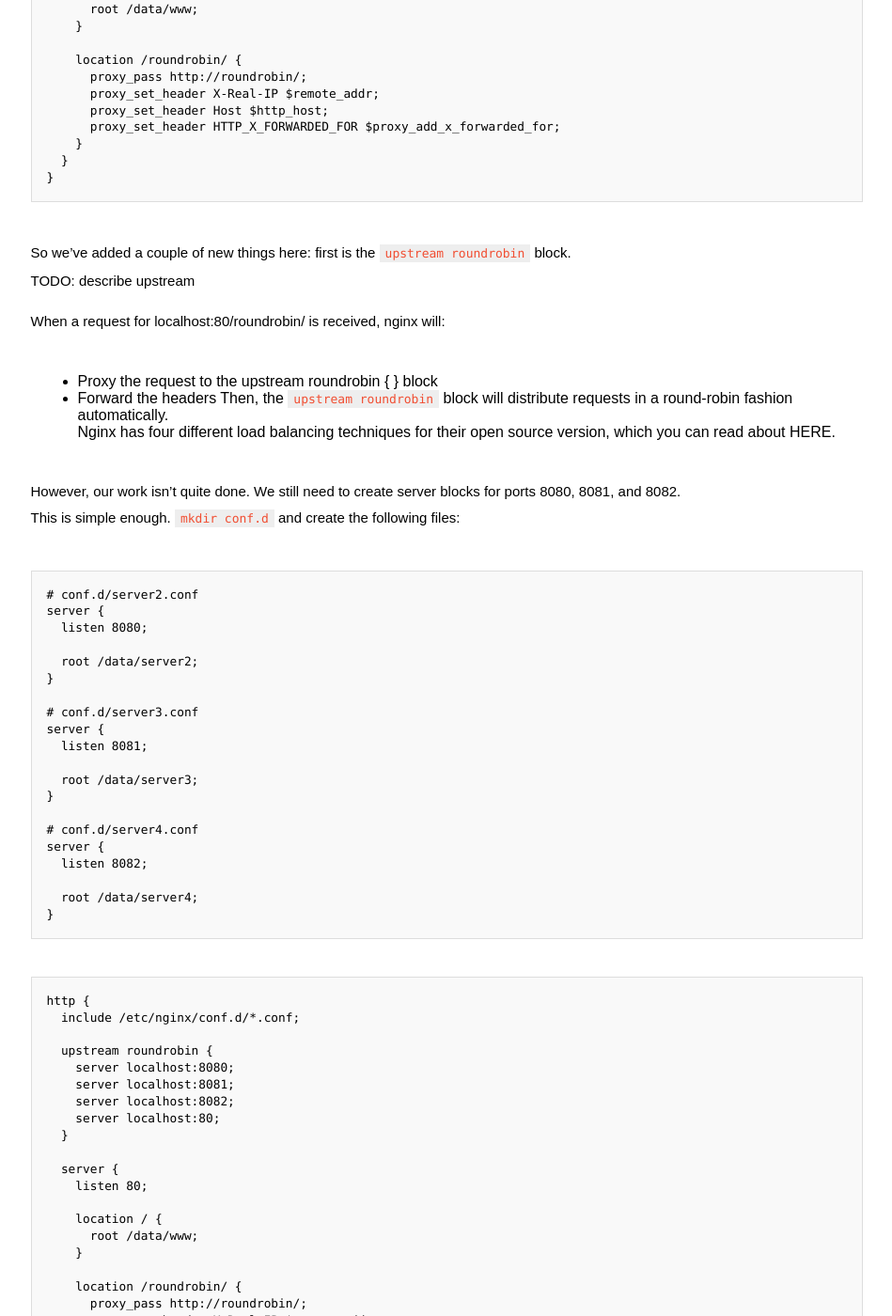
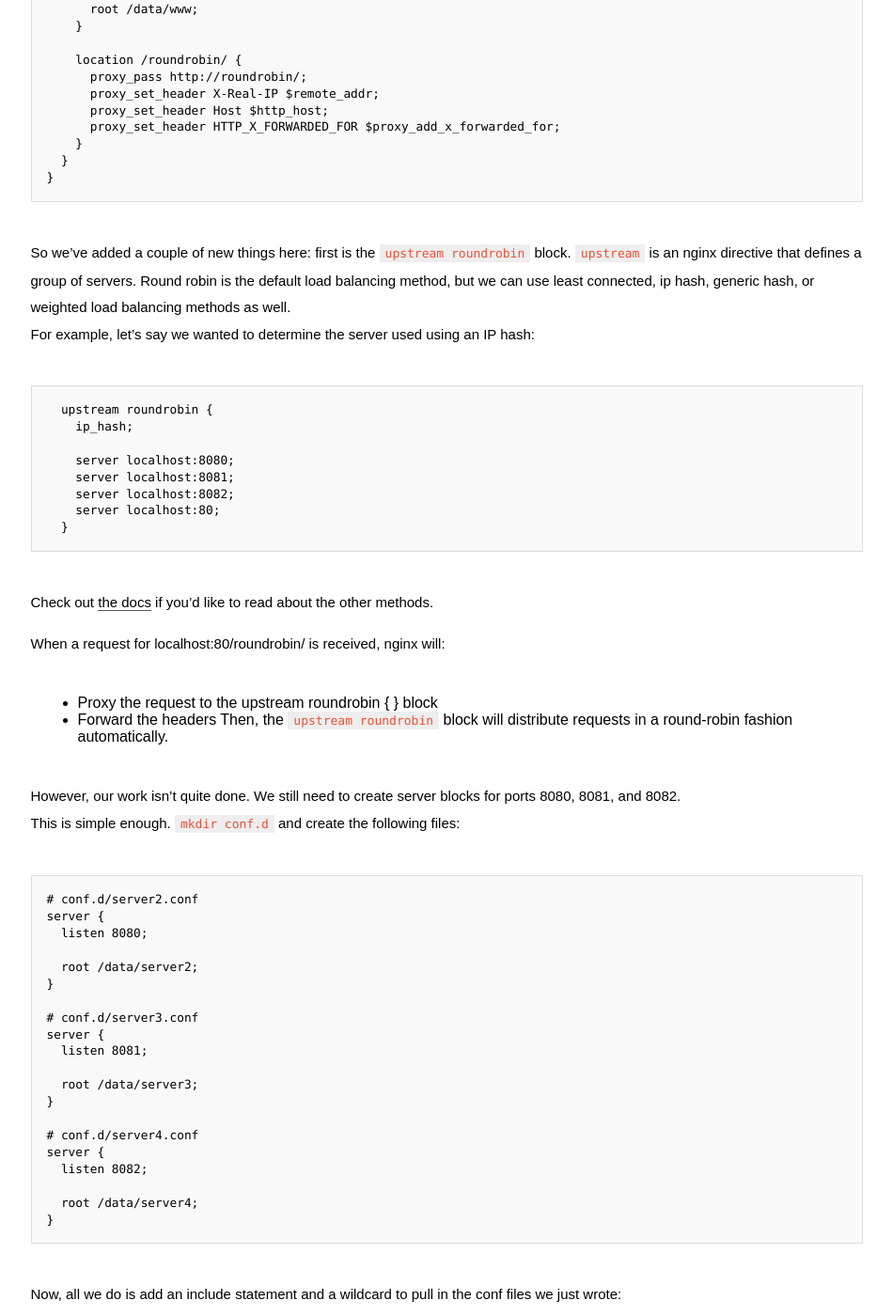
Before and after one commit to johnmarinelli/johnmarinelli.github.io, a Jekyll site: the page built from _posts/2015-12-05-load-balancer-nginx.md, in a window 1280 px wide and 1400 px high, scrolled down 1330 px. Shown: the whole window at 94% size, without its empty margins (165-1114 px from the left). Built offline with Jekyll 4.4.1, drawn with Linux system fonts in a browser that asks for light colours; some web fonts are replaced; some of the changed text lies outside the part shown.

````diff
--- a/_posts/2015-10-01-load-balancer-nginx.md
+++ b/_posts/2015-12-05-load-balancer-nginx.md
@@ -58,14 +58,26 @@ http {
   }
 }
 ```
-So we've added a couple of new things here: first is the `upstream roundrobin` block.
-TODO: describe upstream
+So we've added a couple of new things here: first is the `upstream roundrobin` block.  `upstream` is an nginx directive that defines a group of servers.  Round robin is the default load balancing method, but we can use least connected, ip hash, generic hash, or weighted load balancing methods as well.
+For example, let's say we wanted to determine the server used using an IP hash:
+
+```
+  upstream roundrobin {
+    ip_hash;
+
+    server localhost:8080;
+    server localhost:8081;
+    server localhost:8082;
+    server localhost:80;
+  }
+```
+Check out [the docs](http://nginx.org/en/docs/http/load_balancing.html#nginx_load_balancing_methods) if you'd like to read about the other methods.
+
 
 When a request for localhost:80/roundrobin/ is received, nginx will:
 - Proxy the request to the upstream roundrobin { } block
 - Forward the headers
 Then, the `upstream roundrobin` block will distribute requests in a round-robin fashion automatically.
-Nginx has four different load balancing techniques for their open source version, which you can read about HERE.
 
 
 However, our work isn't quite done.  We still need to create server blocks for ports 8080, 8081, and 8082.
@@ -93,6 +105,8 @@ server {
   root /data/server4;
 }
 ```
+
+Now, all we do is add an include statement and a wildcard to pull in the conf files we just wrote:
 
 
 ```
````
Also changed, not shown: other parts of _posts/2015-12-05-load-balancer-nginx.md (+1 -1 lines), _posts/android_wifi.md (renamed from _posts/2015-12-07-android-wifi-connection.md), 2 other files.
